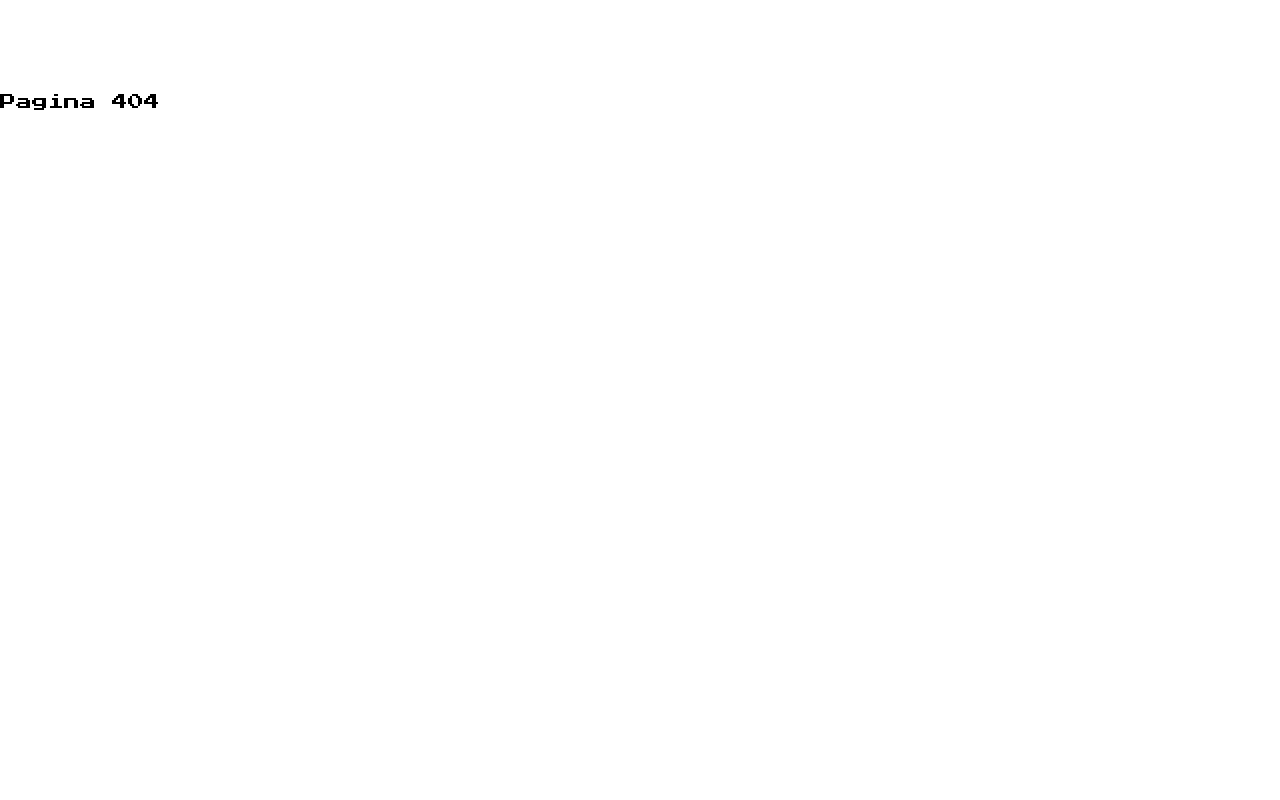
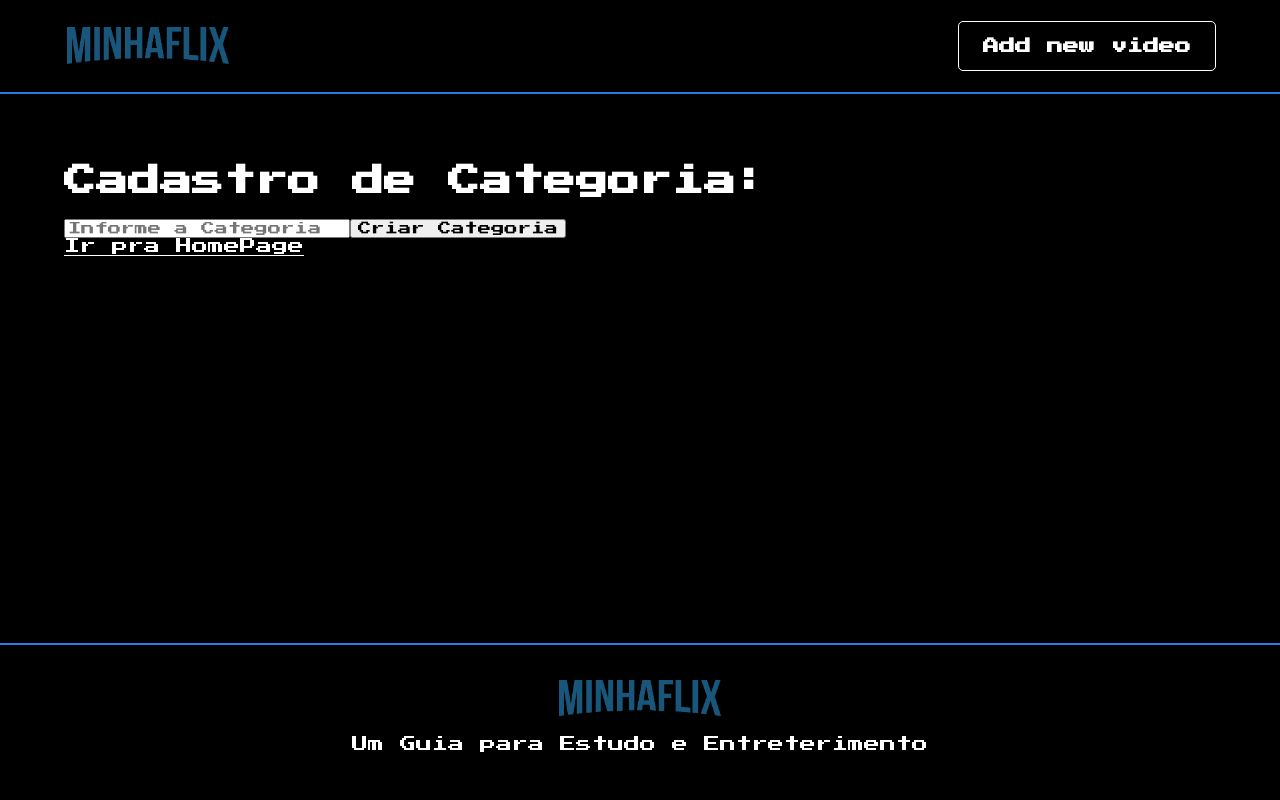
Before and after one commit to IgornJ17/MinhaFlix, a React app: page /cadastro/categoria in a window 1280 px wide. Built offline with nearby package versions, Linux system fonts and the light colour scheme.

Commit message:
Aula 3 Incompleta

```diff
--- a/src/components/Footer/index.js
+++ b/src/components/Footer/index.js
@@ -1,6 +1,7 @@
 import React from 'react';
 import { FooterBase } from './styles';
 import Logo from '../../assets/img/minhaFlix.png';
+
 
 function Footer() {
   return (
--- a/src/components/Menu/index.js
+++ b/src/components/Menu/index.js
@@ -22,7 +22,7 @@ function Menu(){ //Function componente para a criacao do MenuBar de nossa pagina
 				Add new video
 			</Button>
 		</nav>
-	); //retorna uma configuracao HTML ou JSX para ser executado na criacao do MenuBar da pagina.
+	); //retorna uma configuracao HTML ou JSX para ser executado na criacao do MenuBar da pagina. Utilizando o Modulo importado do react-router-dom, chamado LINK podemos criar o roteamento baseado na URI informada pelo Client
 }
 
 export default Menu; //Exporta a function menu como um modulo Menu para ser utilizado no App.js (Importado sem a necessidade de chaves)
--- /dev/null
+++ b/src/components/PageDefault/index.js
@@ -0,0 +1,40 @@
+//=======================Import_Level========================================================================================================
+import React from 'react';
+import Footer from '../Footer';
+import Menu from '../Menu';
+import styled from 'styled-components';
+//======================================Extract_Variable===========================================================================================
+
+const Main = styled.main`
+    background-color: var(--black);
+    color: var(--white);
+    flex: 1;
+    padding-top: 50px;
+    padding-left: 5%;
+    padding-right: 5%;
+`;
+
+//Extract variable as a function.
+const renderPageDefault = (obj) => (
+    //Todo componente JSX precisa ter uma estrutura em volta para que o Browser consiga renderizar corretament.
+        <>
+            <Menu />
+                <Main>
+                    { obj }
+                </Main>
+            <Footer />
+        </>
+);
+
+
+//=======================Main_Function=============================================================================================================
+function PageDefault({ children }){
+    return renderPageDefault(children);
+}
+
+export default PageDefault;
+
+/* Essa estrutura e a estrutura utilizada para criacao de um componente no React. Uma aplicacao react e construida e estruturada com base
+em seus Componentes. Os componentes sao os modulos de functions que retornam um codigo JSX.
+
+*/
--- a/src/data/dados_iniciais.json
+++ b/src/data/dados_iniciais.json
@@ -36,6 +36,10 @@
         {
           "titulo": "Um dos Melhores MOUSE GAMER no Brasil | Pichau Gaming P702 RGB",
           "url": "https://www.youtube.com/watch?v=i6wbkStDPIE"
+        },
+        {
+          "titulo": "FINALIZANDO O PC MONSTRO! | Vídeo do SETUP",
+          "url": "https://www.youtube.com/watch?v=4tWh92xOOFY"
         }
       ]
     },
--- a/src/index.css
+++ b/src/index.css
@@ -23,3 +23,10 @@ body {
 a {
   color: inherit;
 }
+
+#root {
+  min-height: calc(100vh - var(--bodyPaddingTop));
+  display: flex;
+  flex-direction: column;
+
+}
--- a/src/index.js
+++ b/src/index.js
@@ -2,14 +2,15 @@
 import React from 'react';
 import ReactDOM from 'react-dom';
 import './index.css';
-import Home from './pages/Home/App';
+import Home from './pages/Home/Home';
 //import * as serviceWorker from './serviceWorker';
 import { BrowserRouter, Switch, Route } from 'react-router-dom';
 import CadastroVideo from './pages/cadastro/Video';
+import CadastroCategoria from './pages/cadastro/Categoria';
 
 
 //====================Variable_Level============================================================================================================
-const ReturnNotFoundError = () => (<div>Pagina 404</div>) //Cria
+const ReturnNotFoundError = () => (window.location.assign("https://editor.p5js.org/igorjuliani16/full/m3o1gJFP")) //Cria
 
 
 
@@ -19,6 +20,7 @@ ReactDOM.render(
     <Switch>
       <Route path="/" component={Home} exact />
       <Route path="/cadastro/video" component={CadastroVideo} />
+      <Route path="/cadastro/categoria" component={CadastroCategoria} />
       <Route component={ReturnNotFoundError} />
     </Switch>
   </BrowserRouter>,
--- /dev/null
+++ b/src/pages/cadastro/Categoria/index.js
@@ -0,0 +1,33 @@
+import React, { useState } from "react";
+import PageDefault from '../../../components/PageDefault';
+import { Link } from 'react-router-dom';
+
+const renderPageCadastroCategoria = function(input, setInput){
+
+    return (
+    <>
+        <PageDefault>
+            <h1>Cadastro de Categoria: {input}</h1>
+            <form>
+                <label>
+                    <input type="text" placeholder="Informe a Categoria" onChange={(data) => {
+                        setInput(data.target.value);
+                    }}/>
+                </label>
+                <button>Criar Categoria</button>
+            </form>
+            <Link to="/">
+                Ir pra HomePage
+            </Link>
+        </PageDefault>
+    </>
+    );
+}
+
+
+function CadastroCategoria(){
+    const [insertCategoria, setInsertCategoria] = useState("");
+    return renderPageCadastroCategoria(insertCategoria, setInsertCategoria);
+}
+
+export default CadastroCategoria;
--- a/src/pages/cadastro/Video/index.js
+++ b/src/pages/cadastro/Video/index.js
@@ -1,11 +1,17 @@
 import React from 'react';
+import PageDefault from '../../../components/PageDefault';
+import { Link } from 'react-router-dom';
 
 
 function CadastroVideo(){
     return(
-      <div>
-        Pagina de Cadastro
-      </div>
+      <PageDefault>
+        <h1>Cadastro de Video</h1>
+
+        <Link to="/cadastro/categoria">
+          Cadastro de Categoria
+        </Link>
+      </PageDefault>
     )
 }
 
```
Also changed, not shown: src/pages/Home/Home.js (renamed from src/pages/Home/App.js).
